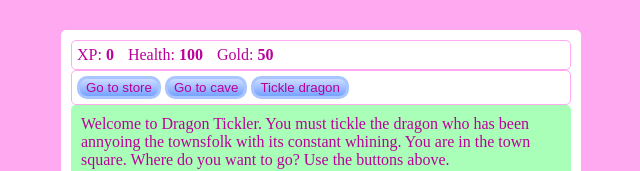
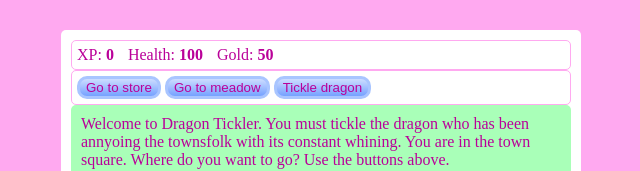
Before and after one commit to DB-0594/simple-JS-rpg-practice, a plain HTML site: page index.html in a window 1280 px wide. Shown: the top 171 px of the page, without its empty margins (319-959 px from the left). Drawn offline with Linux system fonts and the light colour scheme.

Commit message:
Update index.html

```diff
--- a/index.html
+++ b/index.html
@@ -16,7 +16,7 @@
       </div>
       <div id="controls">
         <button id="button1">Go to store</button>
-        <button id="button2">Go to cave</button>
+        <button id="button2">Go to meadow</button>
         <button id="button3">Tickle dragon</button>
       </div>
       <div id="monsterStats">
```
